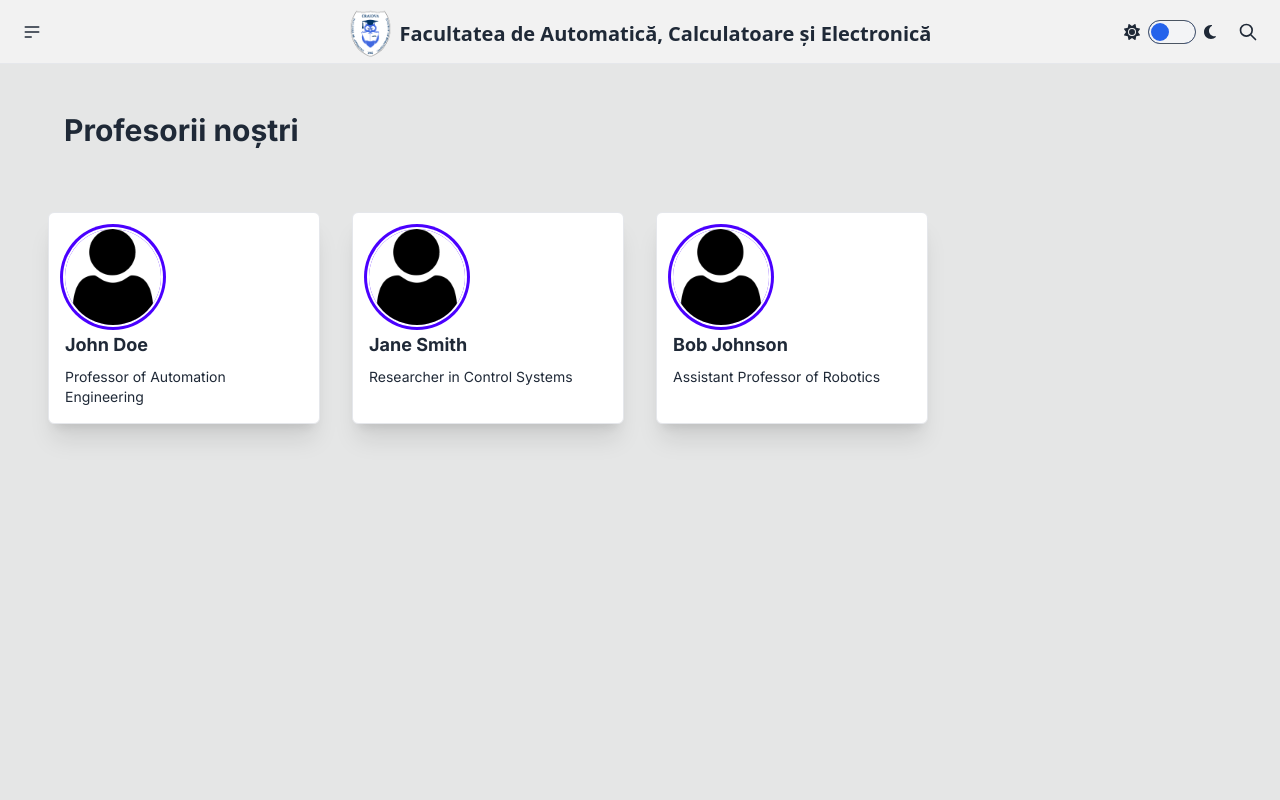
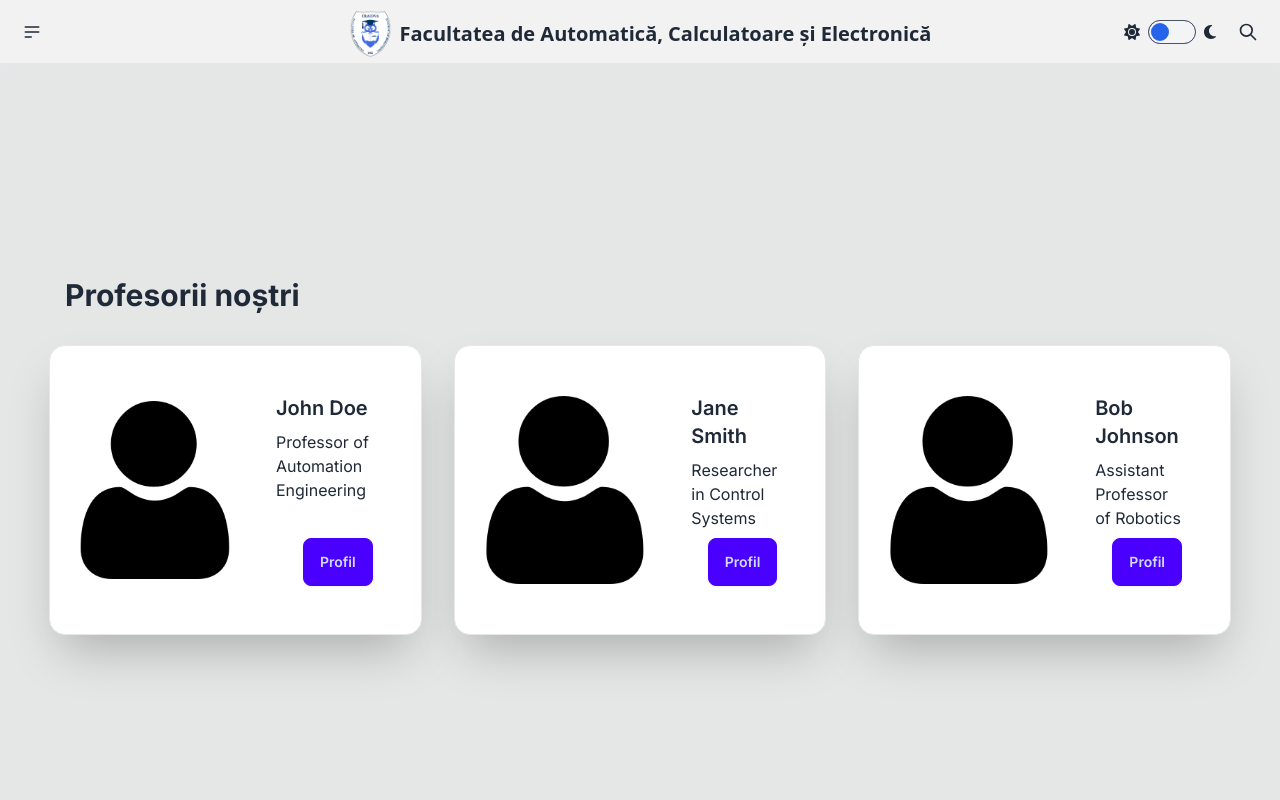
Before and after one commit to 1red0/ace-replica, a Next.js app: page /team in a window 1280 px wide. Shown: the top 800 px of the page. Built offline with nearby package versions, Linux system fonts and the light colour scheme.

Commit message:
reuse link logic and change page theme

```diff
--- a/src/app/about/page.tsx
+++ b/src/app/about/page.tsx
@@ -1,15 +1,7 @@
-'use client';
 import Link from 'next/link';
-import { useRouter } from 'next/navigation';
 import React from 'react';
 
 export default function About() {
-
-  const router = useRouter();
-
-  const navigateToTeamPage = () => {
-    router.push('/team');
-  };
 
   return (
     <div className="min-h-screen bg-base-300 text-gray">
@@ -67,8 +59,8 @@ export default function About() {
             Structura facultăţii este formată actualmente din 2 departamente:
           </h3>
           <ul className="list-disc pl-8 mb-4">
-            <li>Departamentul de Automatică, Electronică şi Mecatronică (<Link href="#" className="link link-hover text-blue-500 underline">link</Link>),</li>
-            <li>Departamentul de Calculatoare şi Tehnologia informaţiei (<Link href="#" className="link link-hover text-blue-500 underline">link</Link>).</li>
+            <li>Departamentul de Automatică, Electronică şi Mecatronică (<Link href="/underconstruction" className="link link-hover text-blue-500 underline">link</Link>),</li>
+            <li>Departamentul de Calculatoare şi Tehnologia informaţiei (<Link href="/underconstruction" className="link link-hover text-blue-500 underline">link</Link>).</li>
           </ul>
 
           <h3 className="text-xl font-bold mb-4">
@@ -93,7 +85,7 @@ export default function About() {
             <li>Preparatori: 1</li>
           </ul>
           <div className="card-actions justify-end">
-                <button onClick={navigateToTeamPage} className="btn btn-primary">Cunoaște echipa</button>
+                <Link href='/team'><button className="btn btn-primary">Profesorii noștrii</button></Link>
           </div>
         </div>
 
--- a/src/app/team/page.tsx
+++ b/src/app/team/page.tsx
@@ -5,26 +5,34 @@ import teamMembers from '@/dummy-data/team.list';
 
 export default function Team() {
   return (
+<div className="min-h-screen flex flex-col md:flex-row bg-base-300 overflow-x-auto">
+<div className="md:flex-1 flex flex-col mx-auto items-center justify-center p-8 bg-base-300 overflow-x-auto border">
+      <div className="container mx-auto py-8">
+        <h2 className="text-3xl font-bold mb-4 mx-8">Profesorii noștri</h2>
 
-    <div className="min-h-screen bg-base-300 text-gray">
-      <div className="container mx-auto py-8">
-        <h2 className="text-3xl font-bold mb-2 mt-4 mx-16">Profesorii noștri</h2>
+        <div className="flex flex-wrap justify-center">
+          {teamMembers.map((member) => (
+            <div key={member.id} className="card lg:card-side bg-base-100 shadow-2xl border mx-4 my-4 flex-grow p-4 w-full md:w-80 min-h-fit max-w-7xl">
 
-        <div className="grid grid-cols-1 sm:grid-cols-2 lg:grid-cols-3 xl:grid-cols-4 gap-8 mx-4 my-8 p-8">
-          {teamMembers.map((member) => (
-            <div key={member.id} className="bg-base-100 p-4 shadow-xl rounded-md border">
-              <div className="avatar">
-                <div className="w-24 rounded-full ring ring-primary ring-offset-base-100 ring-offset-2">
-                  <Image src={Teacher}  alt='teacher'/>
+
+                <figure>
+                  <Image src={Teacher} alt={member.name} width={70} height={70}/>
+                </figure>
+                  <div className="card-body">
+                  <h2 className="card-title">{member.name}</h2>
+                  <p>{member.role}</p>
+                  <div className="card-actions justify-end">
+                    <button className="btn btn-primary">Profil</button>
+                  </div>
                 </div>
               </div>
-              <h3 className="text-lg font-bold mb-2">{member.name}</h3>
-              <p className="text-sm text-gray">{member.role}</p>
-            </div>
+
           ))}
         </div>
       </div>
     </div>
+</div>
+
 
 );
 };
```
